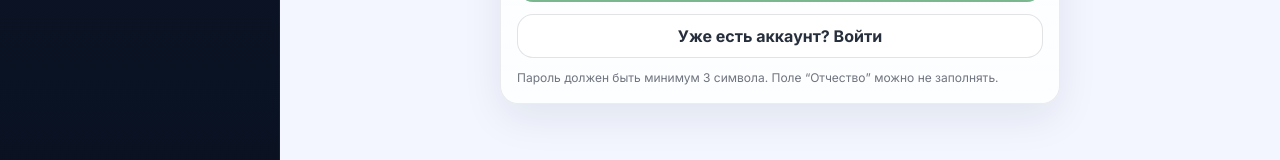
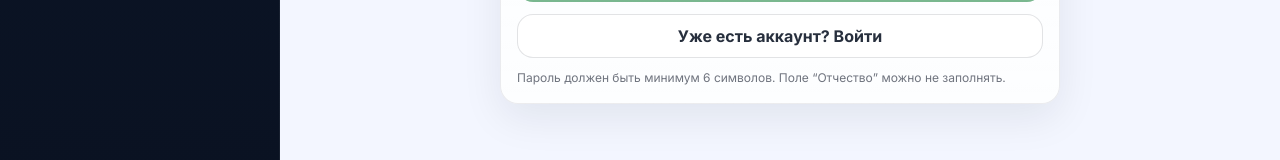
Before and after one commit to TheSkelies/ExchangePoint, a React (Vite) app in the folder frontend/: page /register in a window 1280 px wide. Shown: the part 617-777 px from the top of the page. Built offline with nearby package versions, Linux system fonts and the light colour scheme.

Commit message:
correcting informations

```diff
--- a/frontend/src/pages/RegisterPage.jsx
+++ b/frontend/src/pages/RegisterPage.jsx
@@ -58,7 +58,6 @@ export default function RegisterPage() {
 
             setState({ submitting: false, error: "", success: "Аккаунт создан. Теперь можно войти." });
 
-            // можно сразу редиректить:
             setTimeout(() => navigate("/login"), 600);
         } catch (err) {
             setState({
@@ -184,7 +183,7 @@ export default function RegisterPage() {
                 </Link>
 
                 <div className={styles.hint}>
-                    Пароль должен быть минимум 3 символа. Поле “Отчество” можно не заполнять.
+                    Пароль должен быть минимум 6 символов. Поле “Отчество” можно не заполнять.
                 </div>
             </form>
         </div>
```
